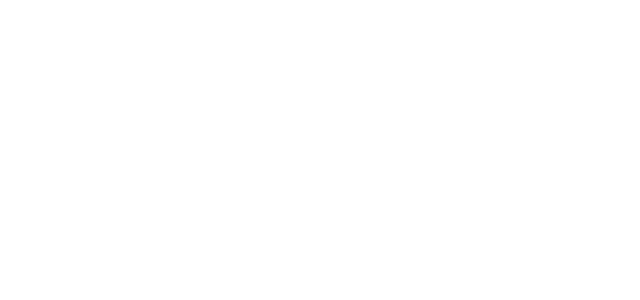
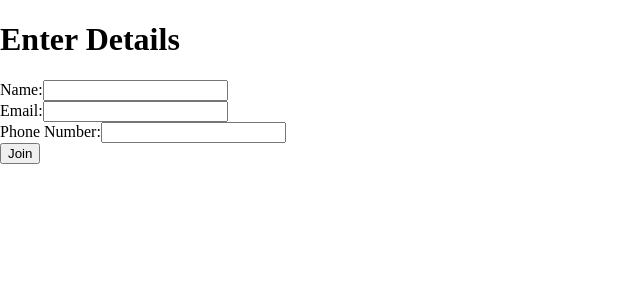
Before and after one commit to abhishekharishp/miniProjectTest, a React (Vite) app in the folder client/: page /join-circle in a window 1280 px wide. Before the commit this address had no page. Shown: the top 300 px of the page, without its empty margins (0-640 px from the left). Built offline with nearby package versions, Linux system fonts and the light colour scheme; a web font is replaced by a local one.

Commit message:
join circle basic

```diff
--- a/client/src/App.jsx
+++ b/client/src/App.jsx
@@ -8,9 +8,9 @@ import Homepage from "./pages/homepage/homepage";
 import Resources from "./pages/Resources/Resources";
 import SignUpMail from "./pages/SignUpMail/SignUpMail";
 import Login from "./pages/login/login";
-import SignUpPassword from "./pages/SignUpPassword/SignUpPassword";
 import { useEffect } from "react";
 import CreateCircle from "./pages/learningCircle/createCircle/createCircle";
+import JoinCircle from "./pages/learningCircle/joinCircle/JoinCircle";
 
 
 function App() {
@@ -73,8 +73,8 @@ function App() {
       <Route path="/resources" element={<Resources />} />
       <Route path="/signup-mail" element={<SignUpMail />} />
       <Route path="/login" element={<Login />} />
-      <Route path="/signup-password" element={<SignUpPassword />} />
       <Route path="/create-circle" element={<CreateCircle />} />
+      <Route path="/join-circle" element={<JoinCircle />} />
     </Routes>
 
   );
--- /dev/null
+++ b/client/src/pages/learningCircle/JoinCircle/JoinCircle.jsx
@@ -0,0 +1,51 @@
+import React, { useState } from 'react';
+
+function JoinCircle() {
+  const [name, setName] = useState('');
+  const [email, setEmail] = useState('');
+  const [phone, setPhone] = useState('');
+
+  const handleNameChange = (event) => {
+    setName(event.target.value);
+  };
+
+  const handleEmailChange = (event) => {
+    setEmail(event.target.value);
+  };
+
+  const handlePhoneChange = (event) => {
+    setPhone(event.target.value);
+  };
+
+  const handleJoin = () => {
+    // Handle join button click here
+    console.log('Name:', name);
+    console.log('Email:', email);
+    console.log('Phone:', phone);
+  };
+
+  return (
+    <div>
+      <h1>Enter Details</h1>
+      <form>
+        <label>
+          Name:
+          <input type="text" value={name} onChange={handleNameChange} />
+        </label>
+        <br />
+        <label>
+          Email:
+          <input type="email" value={email} onChange={handleEmailChange} />
+        </label>
+        <br />
+        <label>
+          Phone Number:
+          <input type="tel" value={phone} onChange={handlePhoneChange} />
+        </label>
+      </form>
+      <button onClick={handleJoin}>Join</button>
+    </div>
+  );
+}
+
+export default JoinCircle;
```
Also changed, not shown: client/src/pages/learningCircle/JoinCircle/JoinCircle.css (added).
